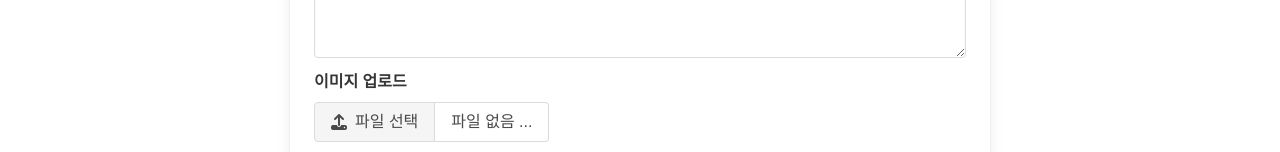
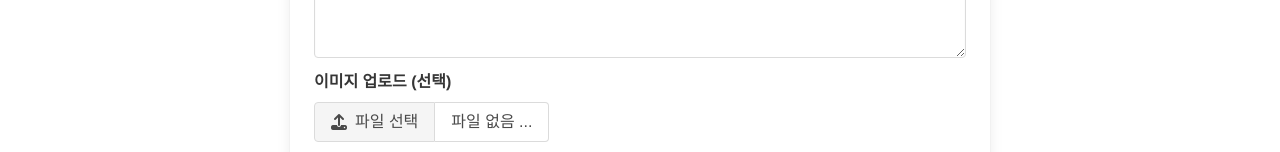
Before and after one commit to kimhanui/vue-toy, a Vue app: page /add/card in a window 1280 px wide. Shown: the part 674-826 px from the top of the page. Built offline with nearby package versions, Linux system fonts and the light colour scheme.

Commit message:
update: v0.2작업 주석처리

```diff
--- a/src/components/AddCard.vue
+++ b/src/components/AddCard.vue
@@ -16,7 +16,7 @@
           ></textarea>
         </div>
         <div class="field">
-          <label class="label">이미지 업로드</label>
+          <label class="label">이미지 업로드 (선택)</label>
           <div>
             <img v-for="(data, index) in previewImgs" :key="index"
               style="height:30px; margin-right: 3px;"
@@ -43,6 +43,11 @@
             </label>
           </div>
         </div>
+        <!-- TODO: to be worked on `sprint v0.2` -->
+        <!-- <div class="field">
+          <label class="label">책 지정 (선택)</label>
+          <input class="input" placeholder="ex - 이방인" />
+        </div> -->
         <div class="field is-grouped">
           <div class="control">
             <button class="button is-success" @click="insertCard()">
```
Also changed, not shown: src/components/includes/AutoComplete.vue (added, +13 -0 lines).
